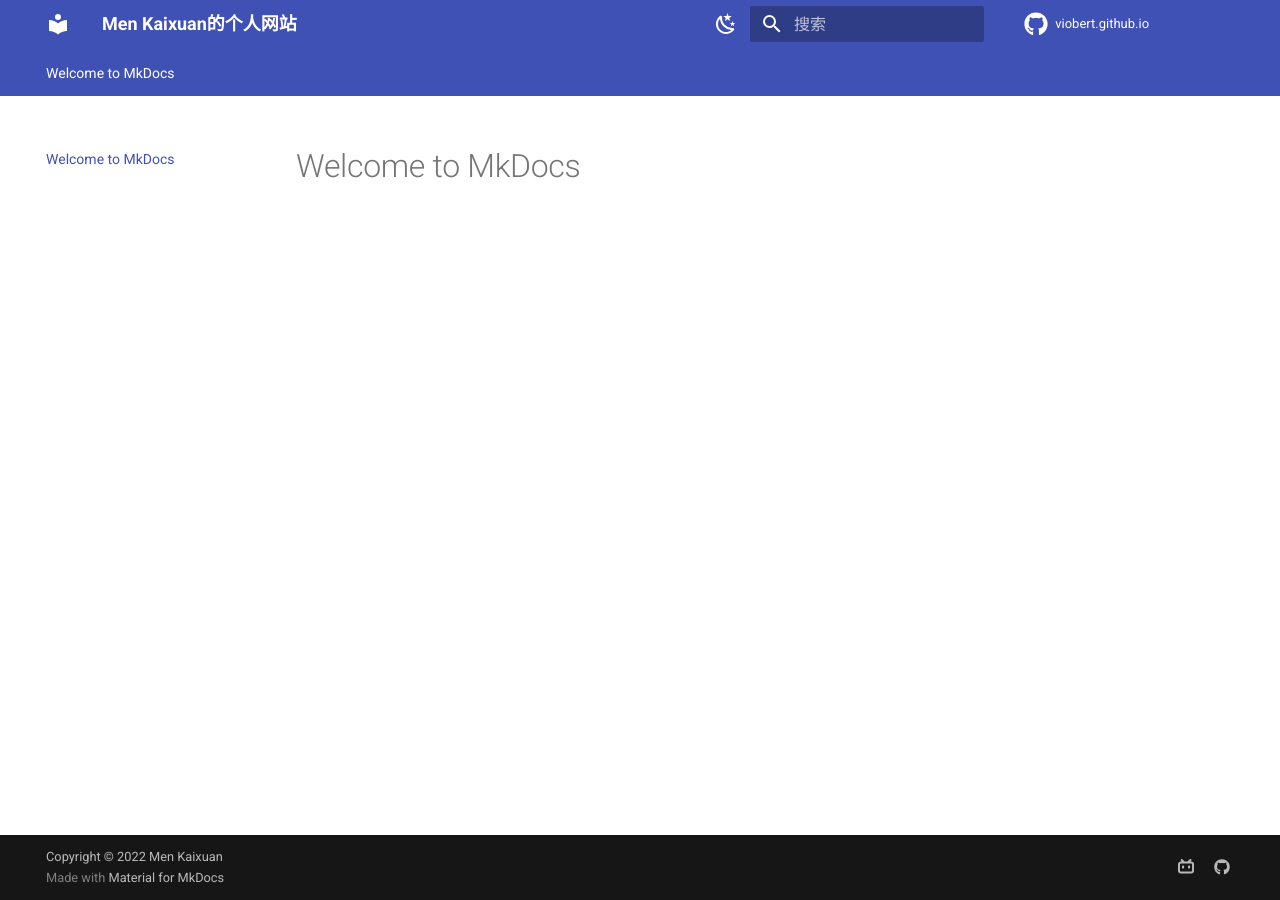
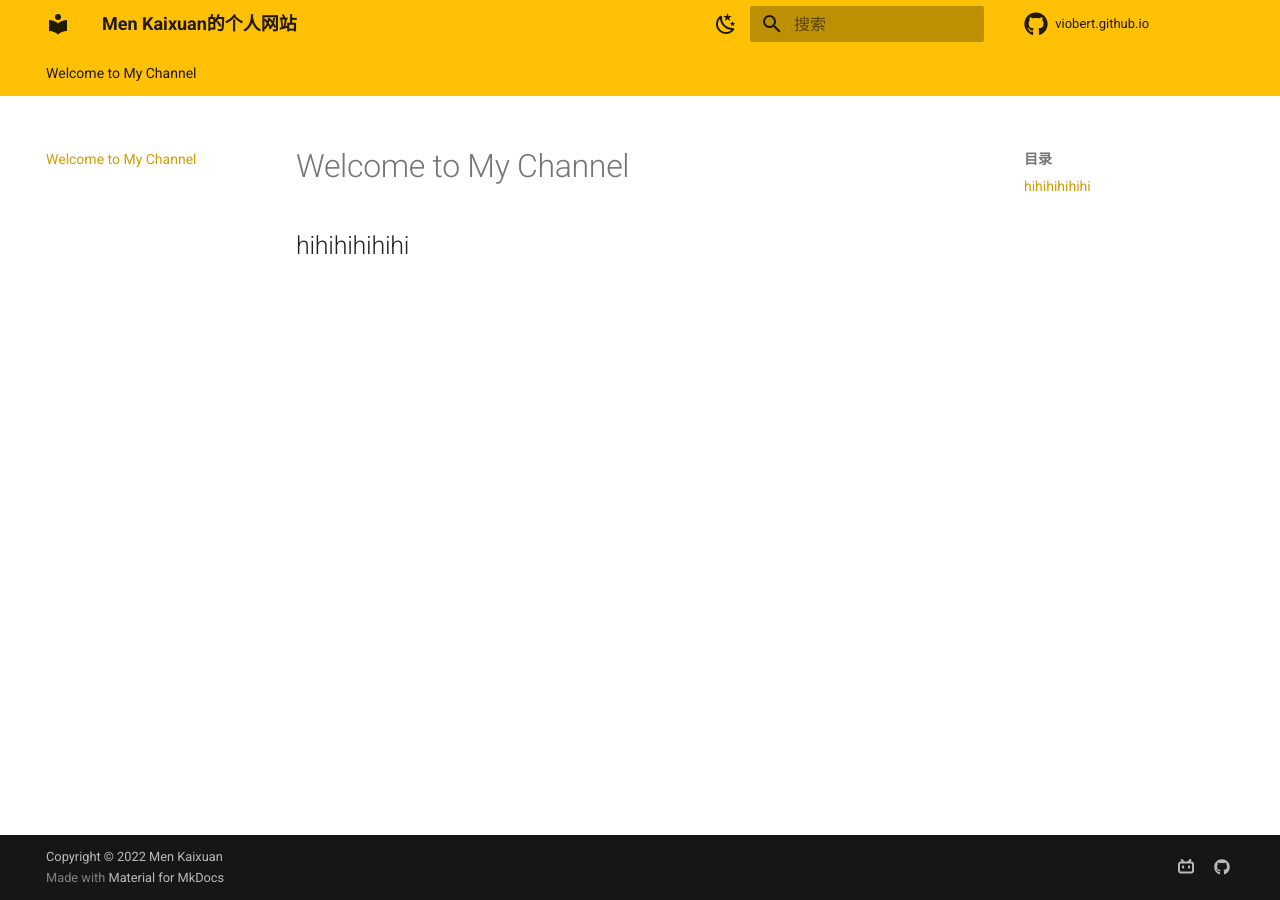
Before and after one commit to viobert/self_impro, an MkDocs documentation site: the page built from docs/index.md, in a window 1280 px wide. Built offline with MkDocs 1.6.1 and Material for MkDocs 9.7.7, drawn with Linux system fonts in a browser that asks for light colours; comment, search, counter and statistics services are not loaded.

Commit message:
add color

```diff
--- a/docs/index.md
+++ b/docs/index.md
@@ -1 +1,2 @@
-# Welcome to MkDocs
+# Welcome to My Channel
+## hihihihihihi
--- a/mkdocs.yml
+++ b/mkdocs.yml
@@ -10,8 +10,8 @@ theme:
   name: material
   palette:
     - scheme: default # 日间模式
-      primary: indigo # 上方的
-      accent: orange # 链接等可交互元件的高亮色
+      primary: amber # 上方的
+      accent: deep purple # 链接等可交互元件的高亮色
       toggle:
         icon: material/weather-night # 图标
         name: 切换至夜间模式 # 鼠标悬浮提示
```
